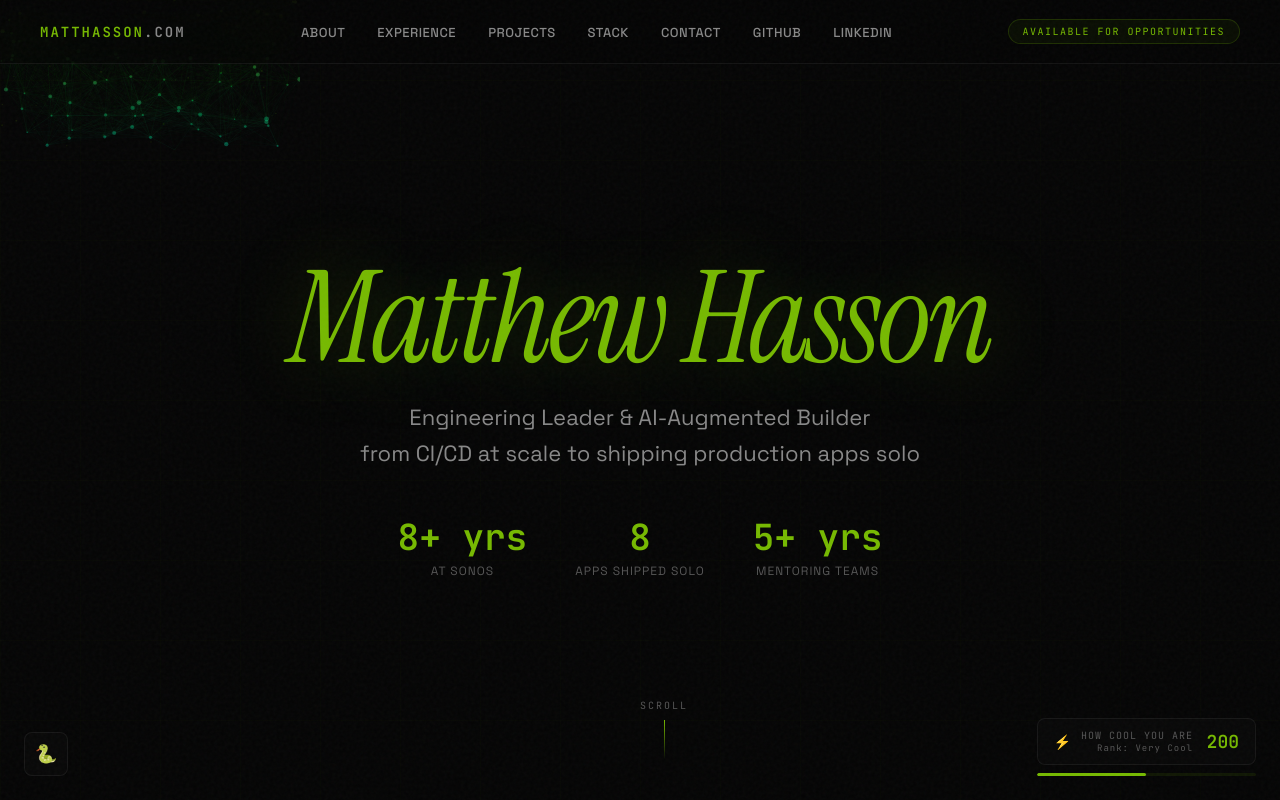
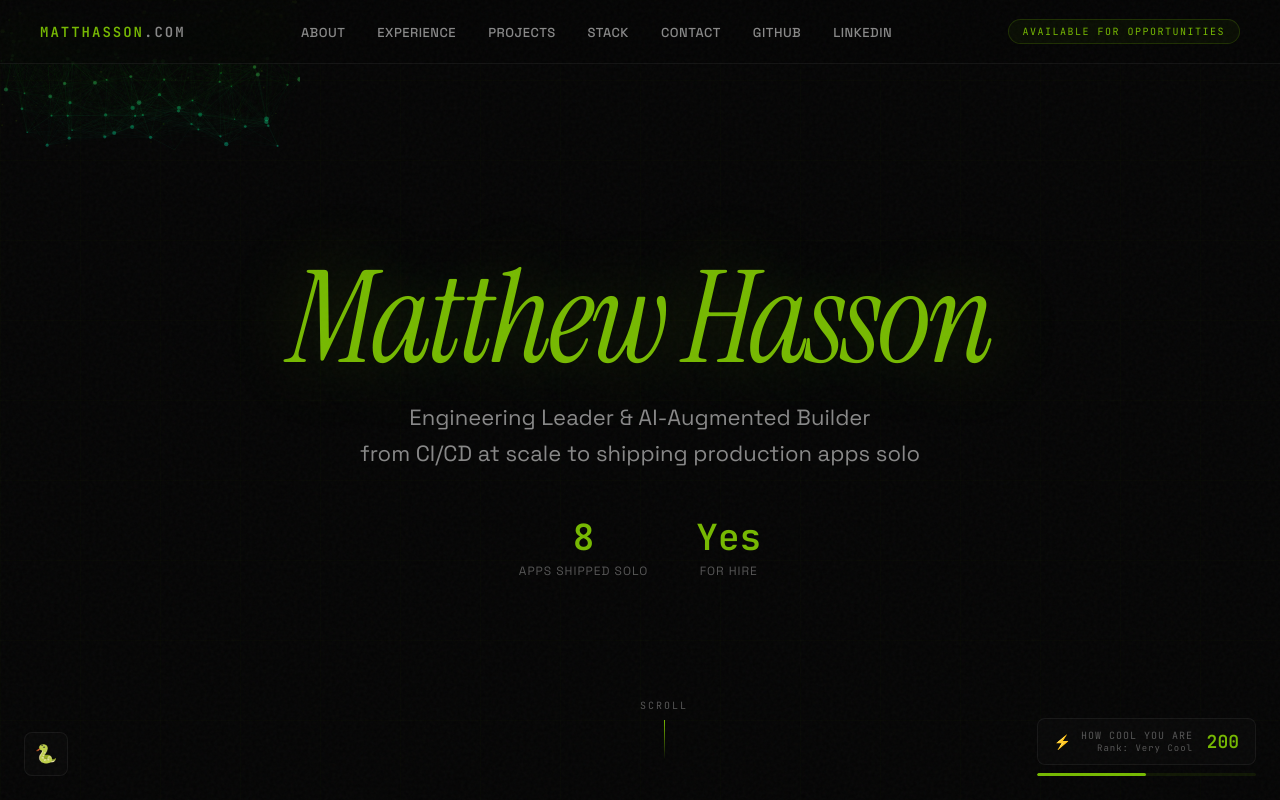
Before and after one commit to MattDevOps/resumeprojects, a website: page index.html in a window 1280 px wide. Shown: the top 800 px of the page. Drawn offline with Linux system fonts and the light colour scheme; animation ran at ten frames a second.

Commit message:
updated text again

```diff
--- a/index.html
+++ b/index.html
@@ -1550,16 +1550,12 @@ footer {
     <p class="hero-title">Engineering Leader &amp; AI-Augmented Builder<br>from CI/CD at scale to shipping production apps solo</p>
     <div class="hero-stats">
       <div class="hero-stat">
-        <div class="hero-stat-num"><span class="counter" data-target="8">0</span>+ yrs</div>
-        <div class="hero-stat-label">at Sonos</div>
-      </div>
-      <div class="hero-stat">
         <div class="hero-stat-num"><span class="counter" data-target="8">0</span></div>
         <div class="hero-stat-label">Apps Shipped Solo</div>
       </div>
       <div class="hero-stat">
-        <div class="hero-stat-num"><span class="counter" data-target="5">0</span>+ yrs</div>
-        <div class="hero-stat-label">Mentoring Teams</div>
+        <div class="hero-stat-num">Yes</div>
+        <div class="hero-stat-label">For Hire</div>
       </div>
     </div>
   </div>
```
